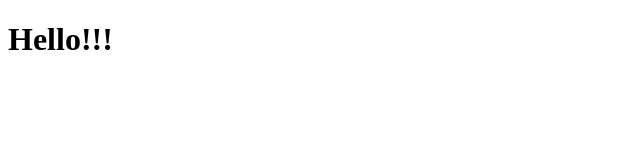
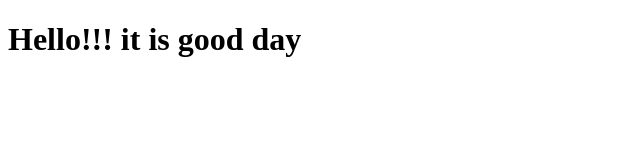
Before and after one commit to Hossameldin24/coursra-test, a plain HTML site: page site/index.html in a window 1280 px wide. Shown: the whole page, without its empty margins (0-640 px from the left). Drawn offline with Linux system fonts and the light colour scheme.

Commit message:
test-modification

```diff
--- a/site/index.html
+++ b/site/index.html
@@ -4,6 +4,6 @@
 	<title>Hello</title>
 </head>
 <body>
-<h1>Hello!!!</h1>
+<h1>Hello!!! it is good day</h1>
 </body>
 </html>
```
